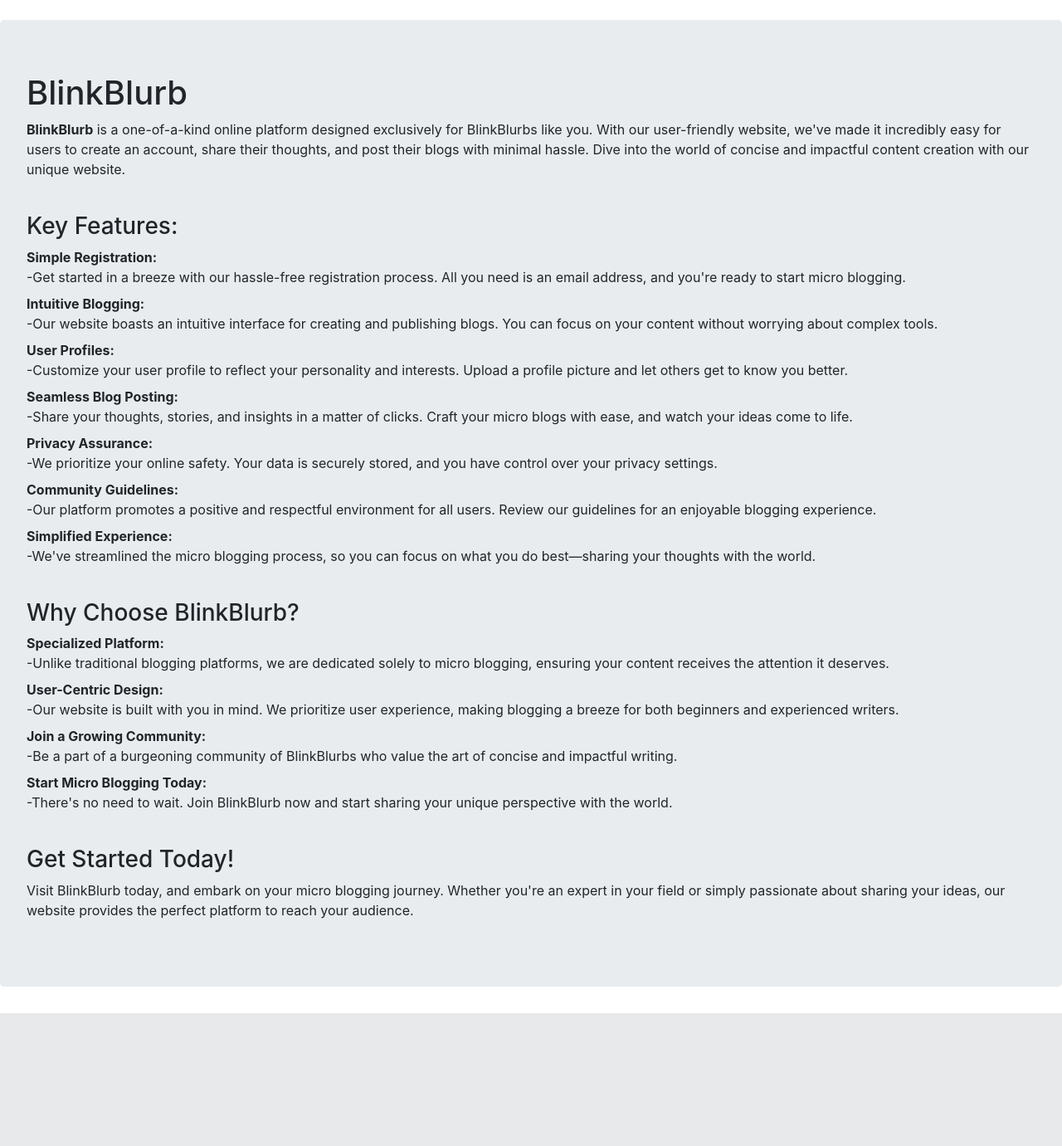
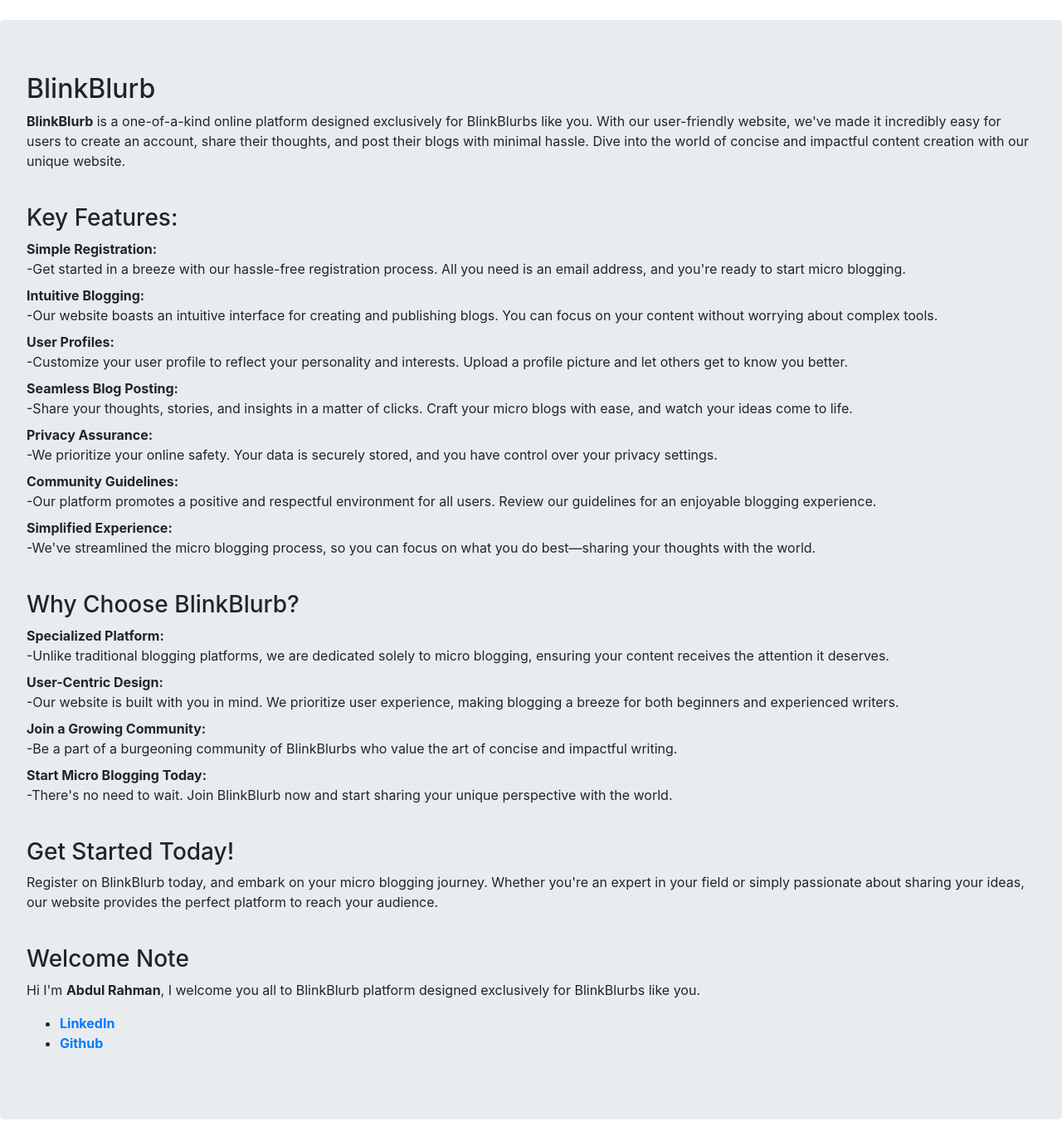
Before and after one commit to rahmanghub/blinkblurb-microblogger, a Flask app: page /info in a window 1280 px wide. Shown: the part 56-1437 px from the top of the page at 83% size. Before the commit the page ends 1277 px from the top, so only its background shows below. Run offline with Flask 3, Linux system fonts and the light colour scheme; some libraries are stand-ins or nearby versions.

Commit message:
Update info.html

```diff
--- a/blog/templates/info.html
+++ b/blog/templates/info.html
@@ -2,7 +2,8 @@
 
 {% block content %}
     <div class="jumbotron">
-        <h1>BlinkBlurb</h1>
+
+        <h2>BlinkBlurb</h2>
             <p>
                 <b>BlinkBlurb</b> is a one-of-a-kind online platform designed exclusively for BlinkBlurbs like you. With our user-friendly website, we've made it incredibly easy for users to create an account, share their thoughts, and post their blogs with minimal hassle. Dive into the world of concise and impactful content creation with our unique website.
             </p>
@@ -52,7 +53,16 @@
             <br>
             <h3>Get Started Today!</h3>
             <p>
-                Visit BlinkBlurb today, and embark on your micro blogging journey. Whether you're an expert in your field or simply passionate about sharing your ideas, our website provides the perfect platform to reach your audience.
+                Register on BlinkBlurb today, and embark on your micro blogging journey. Whether you're an expert in your field or simply passionate about sharing your ideas, our website provides the perfect platform to reach your audience.
+            </p>
+            <br>
+            <h3>Welcome Note</h3>
+            <p>
+                Hi I'm <b>Abdul Rahman</b>, I welcome you all to BlinkBlurb platform designed exclusively for BlinkBlurbs like you.<br>
+                <b><ul>
+                    <li><a href="https://www.linkedin.com/in/abdul-rahman-m-660158206/">LinkedIn</a></li>
+                    <li><a href="https://github.com/rahmanghub">Github</a></li>
+                </ul></b>
             </p>
     </div>
 {% endblock %}
```
